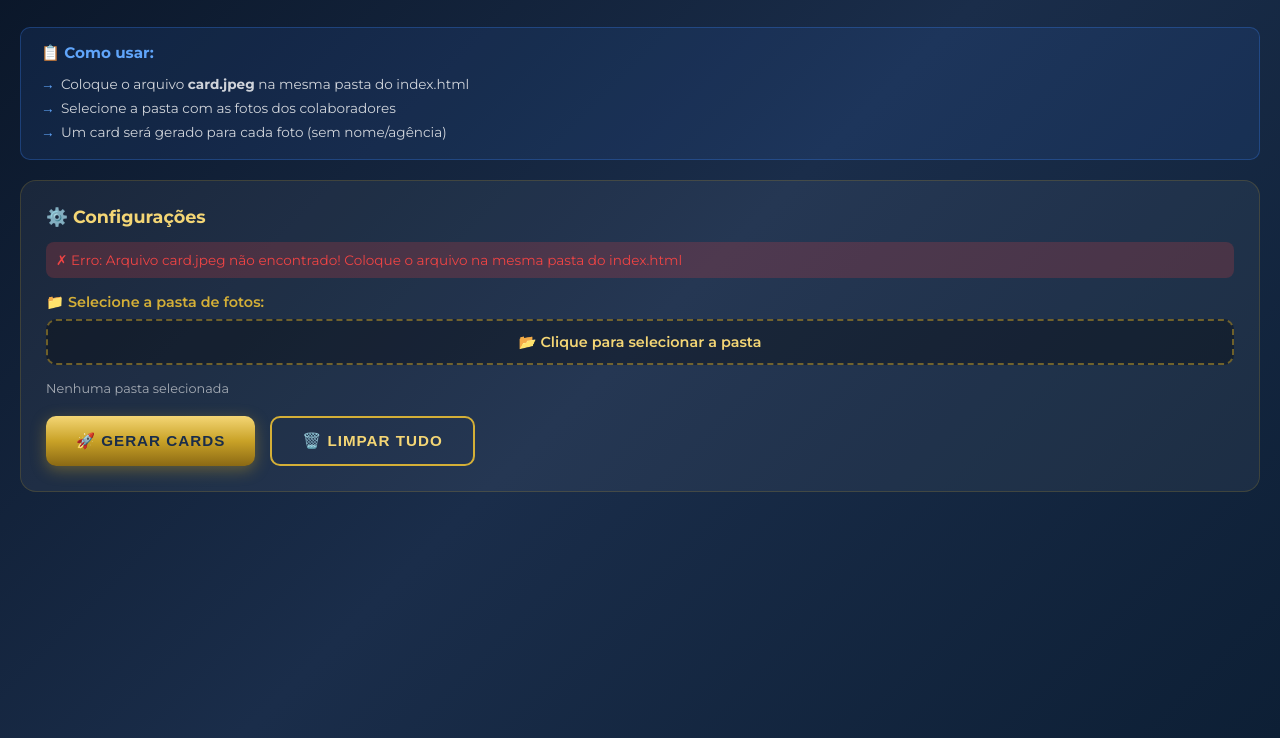
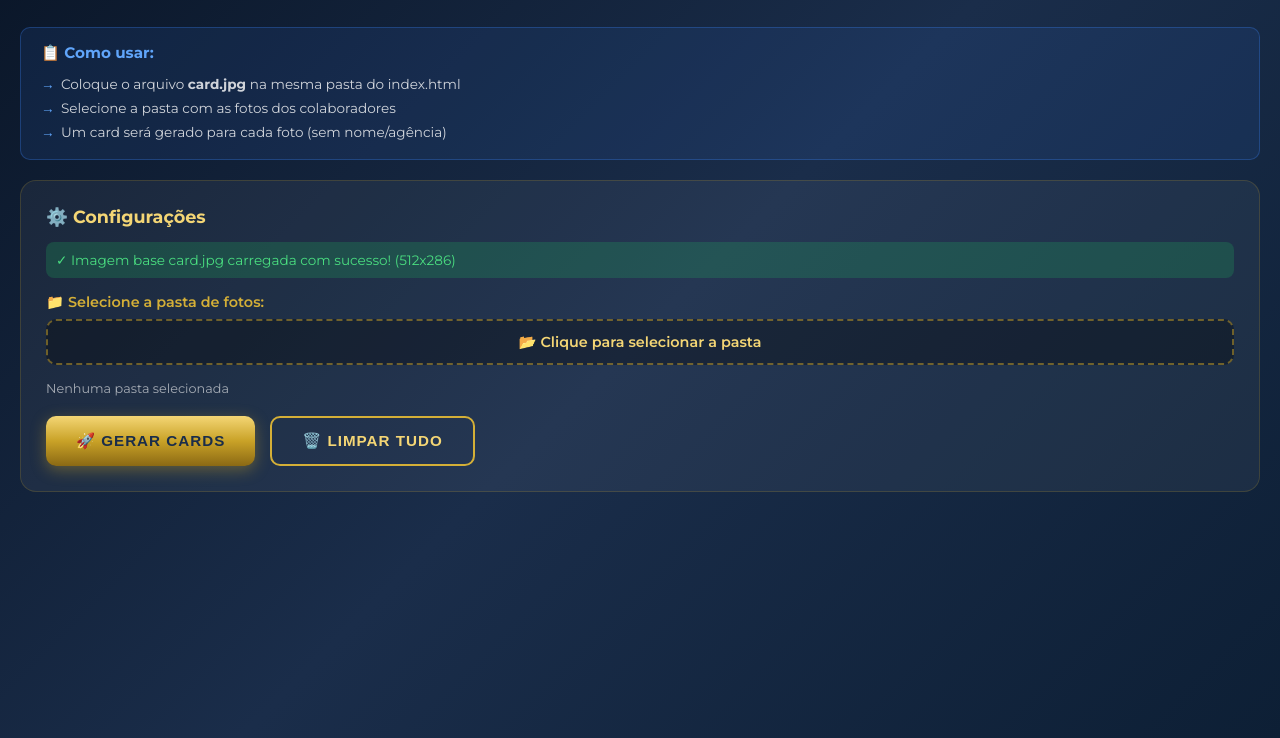
Before and after one commit to Ehmachado/Card-PIT, a plain HTML site: page index.html in a window 1280 px wide. Shown: the part 62-800 px from the top of the page. Drawn offline with nearby package versions, Linux system fonts and the light colour scheme.

Commit message:
Update index.html

```diff
--- a/index.html
+++ b/index.html
@@ -338,7 +338,7 @@
         <div class="instructions">
             <h3>📋 Como usar:</h3>
             <ul>
-                <li>Coloque o arquivo <strong>card.jpeg</strong> na mesma pasta do index.html</li>
+                <li>Coloque o arquivo <strong>card.jpg</strong> na mesma pasta do index.html</li>
                 <li>Selecione a pasta com as fotos dos colaboradores</li>
                 <li>Um card será gerado para cada foto (sem nome/agência)</li>
             </ul>
@@ -419,15 +419,15 @@
                 const status = document.getElementById('baseImageStatus');
                 status.style.display = 'block';
                 status.className = 'base-image-status success';
-                status.textContent = '✓ Imagem base card.jpeg carregada com sucesso! (' + canvas.width + 'x' + canvas.height + ')';
+                status.textContent = '✓ Imagem base card.jpg carregada com sucesso! (' + canvas.width + 'x' + canvas.height + ')';
             };
             img.onerror = function() {
                 const status = document.getElementById('baseImageStatus');
                 status.style.display = 'block';
                 status.className = 'base-image-status error';
-                status.textContent = '✗ Erro: Arquivo card.jpeg não encontrado! Coloque o arquivo na mesma pasta do index.html';
+                status.textContent = '✗ Erro: Arquivo card.jpg não encontrado! Coloque o arquivo na mesma pasta do index.html';
             };
-            img.src = 'card.jpeg?' + new Date().getTime();
+            img.src = 'card.jpg?' + new Date().getTime();
         }
 
         // Event listener para seleção de pasta
@@ -486,7 +486,7 @@
             const files = document.getElementById('folderInput').files;
 
             if (!baseImageDataUrl) {
-                alert('Erro: Imagem base card.jpeg não foi carregada. Verifique se o arquivo existe na mesma pasta do index.html.');
+                alert('Erro: Imagem base card.jpg não foi carregada. Verifique se o arquivo existe na mesma pasta do index.html.');
                 return;
             }
 
```
